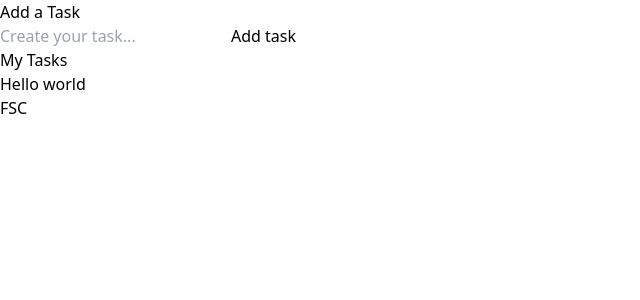
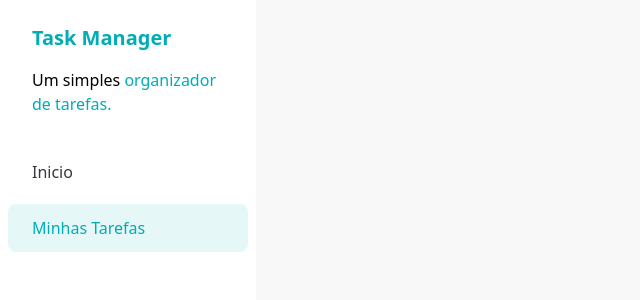
Before and after one commit to Sergio-HenriQ/TaskManager, a React (Vite) app: page / in a window 1280 px wide. Shown: the top 300 px of the page, without its empty margins (0-640 px from the left). Built offline with nearby package versions, Linux system fonts and the light colour scheme.

Commit message:
feat: add Sidebar and SidebarButton component

```diff
--- a/src/App.jsx
+++ b/src/App.jsx
@@ -1,6 +1,7 @@
-import Tasks from "./components/Tasks"
+// import Tasks from "./components/Tasks"
+import Sidebar from "./components/sidebar"
 
 function App() {
-  return <Tasks />
+  return <Sidebar />
 }
 export default App
--- /dev/null
+++ b/src/components/SidebarButton.jsx
@@ -0,0 +1,19 @@
+const SidebarButton = ({ children, variant }) => {
+  const getVariantClasses = () => {
+    if (variant === "unselected") {
+      return "text-[#35383E]"
+    }
+
+    if (variant === "selected") {
+      return "bg-[#E6F7F8] text-[#00ADB5]"
+    }
+  }
+
+  return (
+    <a className={`px-6 py-3 rounded-lg ${getVariantClasses()}`} href="#">
+      {children}
+    </a>
+  )
+}
+
+export default SidebarButton
--- /dev/null
+++ b/src/components/sidebar.jsx
@@ -0,0 +1,22 @@
+import SidebarButton from "./SidebarButton"
+
+const Sidebar = () => {
+  return (
+    <div className="h-screen w-64 bg-white ">
+      <div className="space-y-4 px-8 py-6">
+        <h1 className="text-[#00ADB5] text-xl font-semibold">Task Manager</h1>
+        <p>
+          Um simples{" "}
+          <span className="text-[#00ADB5]">organizador de tarefas.</span>
+        </p>
+      </div>
+
+      <div className="flex flex-col p-2 gap-2">
+        <SidebarButton variant="unselected">Inicio</SidebarButton>
+        <SidebarButton variant="selected">Minhas Tarefas</SidebarButton>
+      </div>
+    </div>
+  )
+}
+
+export default Sidebar
--- a/src/index.css
+++ b/src/index.css
@@ -1,2 +1,8 @@
 @tailwind base;
 @tailwind utilities;
+
+@layer base {
+  body {
+    @apply bg-[#f8f8f8];
+  }
+}
```
